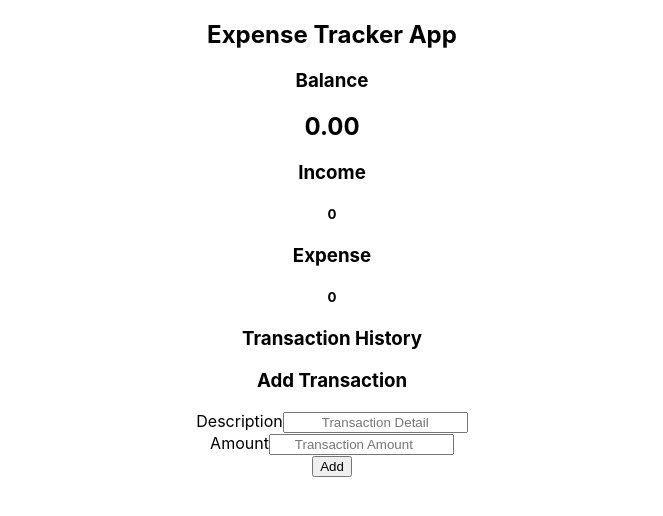
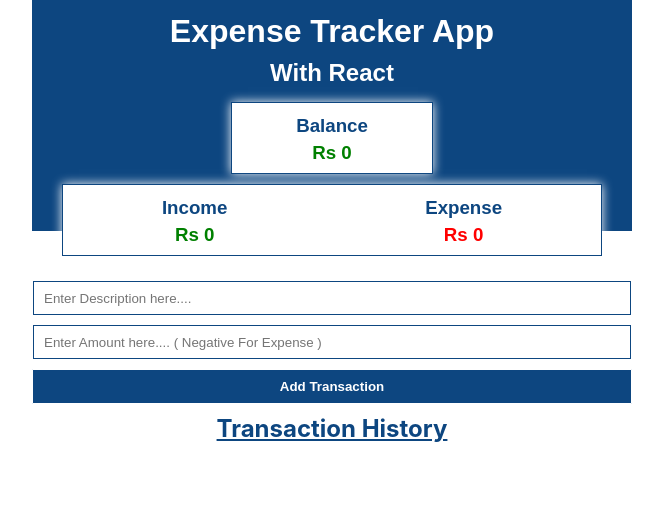
Before and after one commit to raheelrafiq/Expense-Tracker-App, a React (Create React App) app: page / in a window 1280 px wide. Shown: the top 516 px of the page, without its empty margins (308-971 px from the left). Built offline with nearby package versions, Linux system fonts and the light colour scheme.

Commit message:
after UI

```diff
--- a/src/App.css
+++ b/src/App.css
@@ -1,3 +1,102 @@
-*{
+:root{
+    --main-color: #0d4680;
+}
+.main{
+    width: 600px;
+    margin: auto;
+}
+.head{
+    height: 230px;
+    background-color: var(--main-color);
+    color: white;
+    font-family: sans-serif;
+    padding-top: 1px;
     text-align: center;
+    line-height: 1.2em;
 }
+.form {
+    text-align: center;
+    margin: auto auto 10px auto;
+    width: 100%;
+}
+
+#submit {
+    background-color: var(--main-color);
+    border: 1px solid white;
+    border-radius: 1px;
+    color: white;
+    margin-top: 10px;
+    width: 100%;
+    height: 35px;
+    font-weight: bold;
+}
+
+.input_task {
+    height: 30px;
+    border: 1px solid var(--main-color);
+    margin-top: 10px;
+    padding-left: 10px;
+    width: 584px;
+}
+.history{
+    margin-top: 0;
+    text-align: center;
+    color: var(--main-color);
+    padding: 0;
+    text-decoration-line: underline;
+}
+.transaction-list {
+    list-style-type: none;
+    padding: 0;
+    margin-bottom: 10px;
+}
+li {
+    display: flex;
+    justify-content: space-between;
+    position: relative;
+    border: 1px solid var(--main-color);
+    padding: 7px 20px 0 0;
+    margin: 10px 0;
+    height: 30px;
+    font-size: 120%;
+    font-weight: bold;
+    color: var(--main-color);
+}
+.deletebutton {
+    opacity: 0;
+    height: 27px;
+    padding-left: 5px;
+}
+li:hover .deletebutton{
+    opacity: 1;
+}
+.income-expense{
+    display: flex;
+    justify-content: space-around;
+    border: 1px solid var(--main-color);
+    margin: 10px 30px;
+    height: 70px;
+    background-color: white;
+    color: var(--main-color);
+    box-shadow: 0 0 10px white;
+    line-height: 0.5em;
+}
+.balance{
+    border: 1px solid var(--main-color);
+    margin: auto;
+    height: 70px;
+    width: 200px;
+    background-color: white;
+    color: var(--main-color);
+    box-shadow: 0 0 10px white;
+    line-height: 0.5em;
+}
+.bold{
+    font-weight: bold;
+}
+.red{
+    color: red;
+}
+.green{
+    color: green;
+}
--- a/src/App.js
+++ b/src/App.js
@@ -1,8 +1,6 @@
 import React from 'react';
 import './App.css';
-import {Header} from './components/Header';
-import {Balance} from './components/Balance';
-import {Summary} from './components/Summary';
+import {Head} from './components/Head';
 import {TransactionHistory} from './components/TransactionHistory';
 import {AddTransaction} from './components/AddTransaction';
 import {GlobalProvider} from './context/globalState'
@@ -10,12 +8,11 @@ import {GlobalProvider} from './context/globalState'
 function App() {
   return (
     <GlobalProvider>
-    <div>
-      <Header />
-      <Balance />
-      <Summary />
+    <div className="main">
+      <Head className="head" />
+      <br /><br />
+      <AddTransaction />
       <TransactionHistory />
-      <AddTransaction />
     </div>
     </GlobalProvider>
   );
--- a/src/components/AddTransaction.js
+++ b/src/components/AddTransaction.js
@@ -25,31 +25,27 @@ export const AddTransaction = () => {
     }
     return(
         <div>
-            <h3>Add Transaction</h3>
-            <form onSubmit={onSubmit}>
+            <form onSubmit={onSubmit}  className="form">
                 <div>
-                <label htmlFor="description">
-                    Description
-                </label>
                 <input
                 type="text"
                 id="description"
+                className="input_task"
                 value={description}
                 onChange={(e) => setDescription(e.target.value)}
-                placeholder="Transaction Detail"/>
+                placeholder="Enter Description here...."/>
+
                 </div>
                 <div>
-                <label htmlFor="newAmount">
-                    Amount
-                </label>
                 <input
                 type="number"
                 id="newAmount"
+                className="input_task"
                 value={amount}
                 onChange={(e) => setAmount(e.target.value)}
-                placeholder="Transaction Amount"/>
+                placeholder="Enter Amount here.... ( Negative For Expense )"/>
                 </div>
-                <input type="submit" value="Add" />
+                <input type="submit" value="Add Transaction" id="submit" />
             </form>
         </div>
     )
--- a/src/components/Balance.js
+++ /dev/null
@@ -1,14 +0,0 @@
-import React, {useContext} from 'react';
-import {GlobalContext} from '../context/globalState';
-
-export const Balance = () => {
-    const {transactions} = useContext(GlobalContext);
-    const transactionAmount = transactions.map(transaction => transaction.amount);
-    const balance = transactionAmount.reduce((acc, item) => (acc += item), 0).toFixed(2);
-    return(
-        <div>
-        <h3>Balance</h3>
-    <h2>{balance}</h2>
-        </div>
-    )
-}
--- /dev/null
+++ b/src/components/Head.js
@@ -0,0 +1,44 @@
+import React, { useContext } from 'react';
+import { GlobalContext } from '../context/globalState';
+
+export const Head = () => {
+    const { transactions } = useContext(GlobalContext);
+    const transactionAmount = transactions.map(transaction => transaction.amount);
+    const balance = transactionAmount.reduce((acc, item) => (acc += item), 0);
+
+    const income = Math.abs(transactionAmount
+        .filter(transaction => transaction > 0)
+        .reduce((acc, transaction) => (acc += transaction), 0)
+        .toFixed(2));
+    console.log(income)
+
+    const expense = Math.abs(transactionAmount
+        .filter(transaction => transaction < 0)
+        .reduce((acc, transaction) => (acc += transaction), 0)
+        .toFixed(2));
+    return (
+        <div className="head">
+            <h1>Expense Tracker App</h1>
+            <h2>With React</h2>
+
+            <div className="balance bold">
+                <h3>Balance</h3>
+                <h3 className={balance < 0 ? 'red' : 'green'}>Rs {balance}</h3>
+            </div>
+
+            <div className="income-expense">
+
+                <div className="income">
+                    <h3>Income</h3>
+                    <h3 className="green">Rs {income}</h3>
+                </div>
+
+                <div className="expense">
+                    <h3>Expense</h3>
+                    <h3 className="red">Rs {expense}</h3>
+                </div>
+
+            </div>
+        </div>
+    )
+}
--- a/src/components/Header.js
+++ /dev/null
@@ -1,7 +0,0 @@
-import React from 'react';
-
-export const Header = () => {
-    return(
-        <h2>Expense Tracker App</h2>
-    )
-}
--- a/src/components/Summary.js
+++ /dev/null
@@ -1,31 +0,0 @@
-import React, { useContext } from 'react';
-import { GlobalContext } from '../context/globalState';
-
-export const Summary = () => {
-    const { transactions } = useContext(GlobalContext);
-    const transactionAmount = transactions.map(transaction => transaction.amount);
-
-    const income = Math.abs(transactionAmount
-        .filter(transaction => transaction > 0)
-        .reduce((acc, transaction) => ( acc += transaction ), 0)
-        .toFixed(2));
-        console.log(income)
-
-        const expense = Math.abs(transactionAmount
-            .filter(transaction => transaction < 0)
-            .reduce((acc, transaction) => ( acc += transaction ), 0)
-            .toFixed(2));
-    return (
-        <div>
-
-            <div>
-                <h3>Income</h3>
-                <h5>{income}</h5>
-            </div>
-            <div>
-                <h3>Expense</h3>
-    <h5>{expense}</h5>
-            </div>
-        </div>
-    )
-}
--- a/src/components/Transaction.js
+++ b/src/components/Transaction.js
@@ -1,5 +1,6 @@
 import React, {useContext} from 'react';
 import {GlobalContext} from '../context/globalState';
+import Delete from '../images/delete.png';
 
 export const Transaction = ({ transaction }) => {
     const sign = transaction.amount > 0 ? '+' : '-';
@@ -7,9 +8,9 @@ export const Transaction = ({ transaction }) => {
     const {delTransaction} = useContext(GlobalContext);
     return (
         <li>
+            <input onClick={()=> delTransaction(transaction.id)} type="image" src={Delete} alt="Delete" class="deletebutton" />
             {transaction.description}
-            {sign}{transaction.amount}
-            <button onClick={()=> delTransaction(transaction.id)}>X</button>
+            <span className={sign === '+' ? 'green' : 'red'}>Rs {transaction.amount}</span>
         </li>
     )
 }
--- a/src/components/TransactionHistory.js
+++ b/src/components/TransactionHistory.js
@@ -5,9 +5,9 @@ import {Transaction} from './Transaction';
 export const TransactionHistory = () => {
     const { transactions } = useContext(GlobalContext)
     return(
-        <div>
-        <h3>Transaction History</h3>
-        <ul>
+        <div className="transaction">
+        <h2 className="history">Transaction History</h2>
+        <ul className="transaction-list">
             {transactions.map(transaction => (
                 <Transaction key={transaction.id} transaction = {transaction} />
             ))}
```
Also changed, not shown: src/images/delete.png (added), 1 other file (tests, documents, lock files or other folders).
